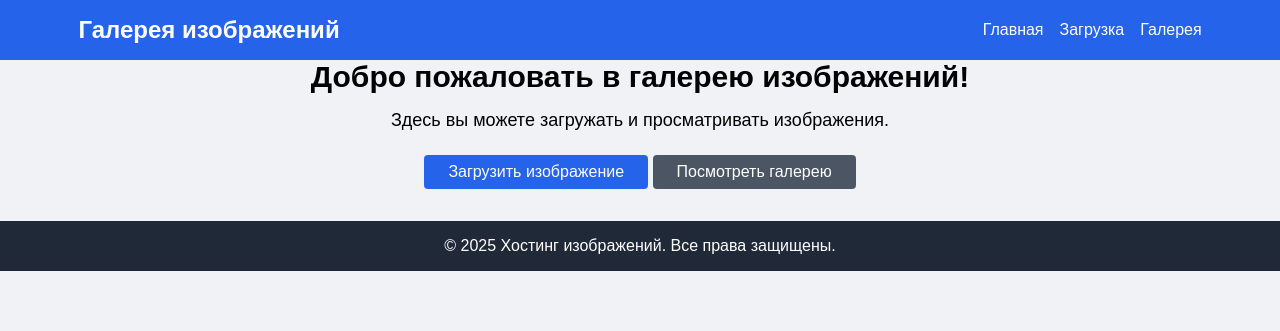
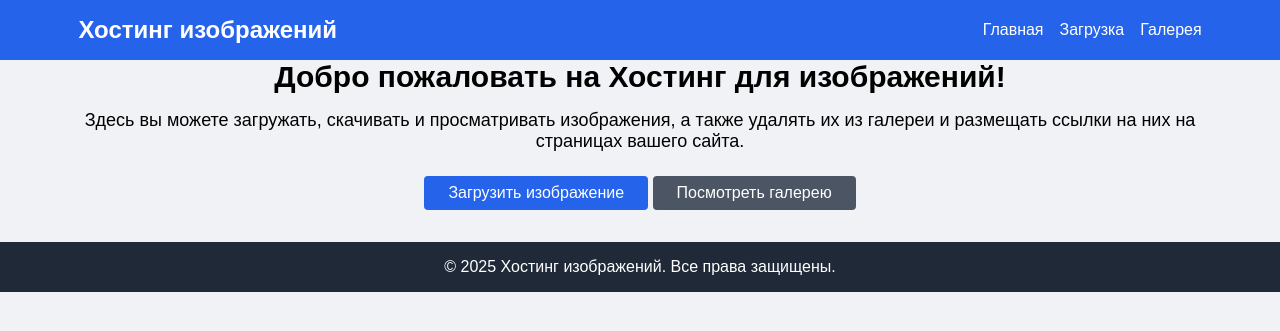
Before and after one commit to MrJonson75/Site-for-photos, a FastAPI app: page / in a window 1280 px wide. Shown: the top 331 px of the page. Run offline with FastAPI, Linux system fonts and the light colour scheme.

Commit message:
edit frontend

```diff
--- a/templates/base.html
+++ b/templates/base.html
@@ -9,7 +9,7 @@
 <body>
     <header>
         <nav class="container">
-            <h1>Галерея изображений</h1>
+            <h1>Хостинг изображений</h1>
             <ul>
                 <li><a href="/">Главная</a></li>
                 <li><a href="/upload">Загрузка</a></li>
--- a/templates/index.html
+++ b/templates/index.html
@@ -4,8 +4,9 @@
 
 {% block content %}
 <div class="index-section">
-    <h2>Добро пожаловать в галерею изображений!</h2>
-    <p>Здесь вы можете загружать и просматривать изображения.</p>
+    <h2>Добро пожаловать на Хостинг для изображений!</h2>
+    <p>Здесь вы можете загружать, скачивать и просматривать изображения, а также удалять их из галереи и размещать
+        ссылки на них на страницах вашего сайта.</p>
     <div>
         <a href="/upload" class="btn btn-blue">Загрузить изображение</a>
         <a href="/images" class="btn btn-gray">Посмотреть галерею</a>
```
